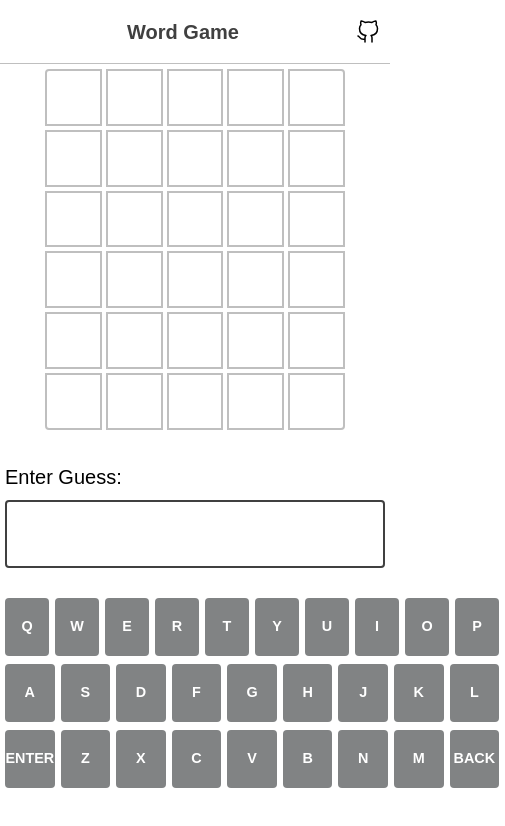
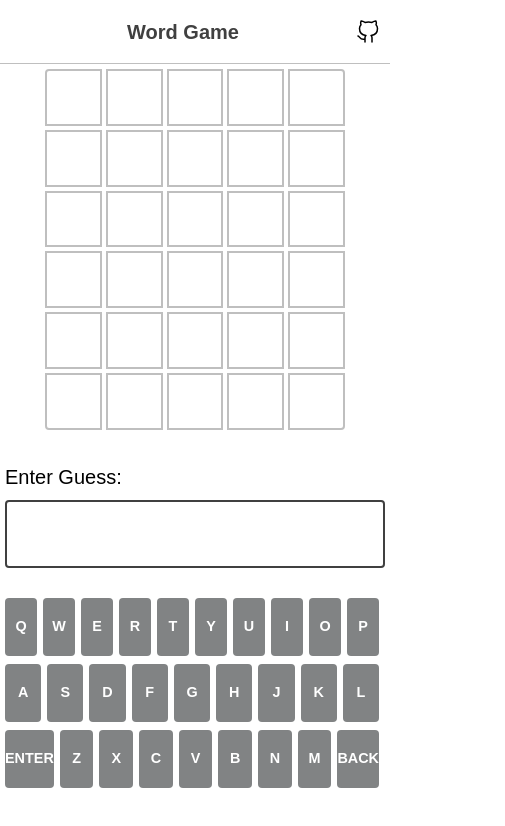
Before and after one commit to JasonSouthin/wordle, a React (Vite) app: page / in a window 390 px wide. Shown: the top 826 px of the page, 505 px wide, since content can reach past the window. Built offline with nearby package versions, Linux system fonts and the light colour scheme.

Commit message:
Styling update

```diff
--- a/src/components/Keyboard/Keyboard.module.css
+++ b/src/components/Keyboard/Keyboard.module.css
@@ -5,3 +5,9 @@
     width: 500px;
     margin: auto;
 }
+
+@media only screen and (max-width: 600px) {
+    .keyboard {
+        width: 100%;
+    }
+}
```
